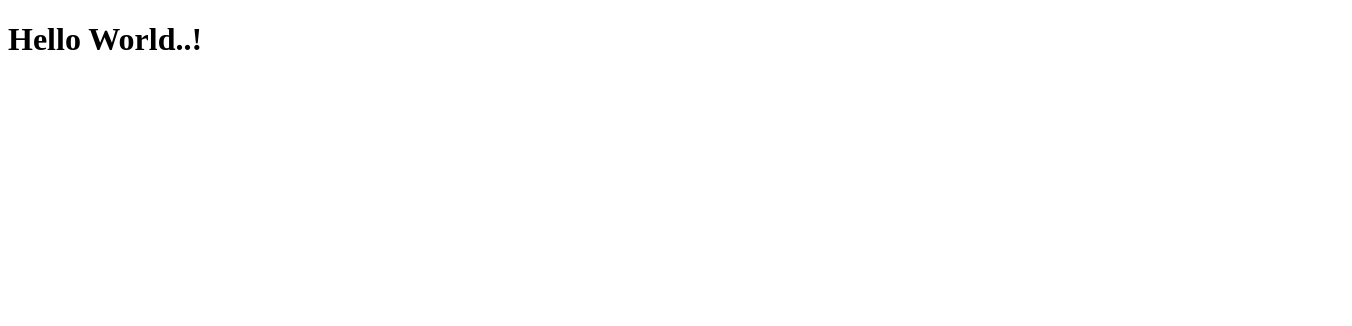
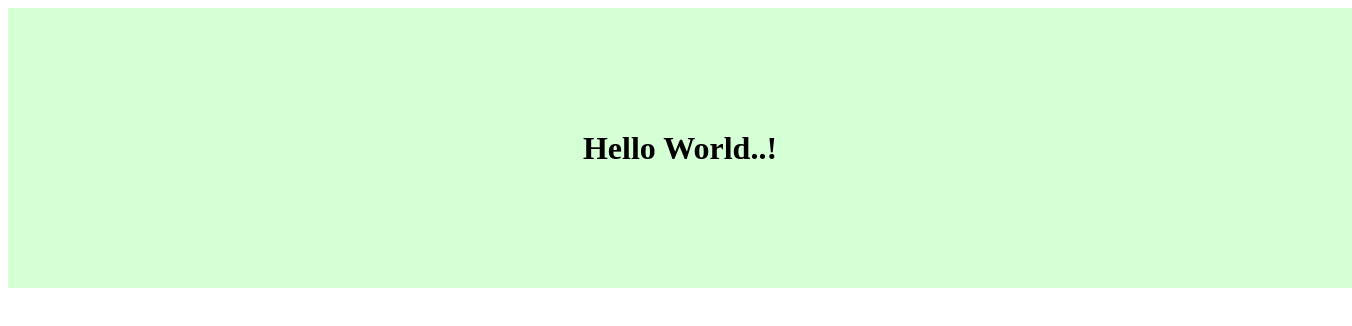
Before and after one commit to SergikEnergy/react-project-39group, a React app: page / in a window 1280 px wide. Shown: the top 326 px of the page, 1352 px wide, since content can reach past the window. Built offline with nearby package versions, Linux system fonts and the light colour scheme.

Commit message:
fix: fix webpack babelconfig

```diff
--- a/src/App.js
+++ b/src/App.jsx
@@ -1,6 +1,8 @@
+import './App.scss';
+
 export const App = () => {
   return (
-    <div className='App'>
+    <div className="wrapper">
       <h1>Hello World..!</h1>
     </div>
   );
--- /dev/null
+++ b/src/App.scss
@@ -0,0 +1,9 @@
+.wrapper {
+  display: flex;
+  align-items: center;
+  justify-content: center;
+  width: 100%;
+  min-height: 200px;
+  background-color: rgb(213, 255, 213);
+  padding: 40px;
+}
--- a/public/index.html
+++ b/src/index.html
@@ -1,11 +1,15 @@
-<!DOCTYPE html>
+<!doctype html>
 <html lang="en">
   <head>
     <meta charset="UTF-8" />
-    <meta name="viewport" content="width=device-width, initial-scale=1.0" />
+    <meta
+      name="viewport"
+      content="width=device-width, initial-scale=1.0"
+    />
     <title>Team Project</title>
   </head>
   <body>
     <div id="root"></div>
+    <script src="bundle.js"></script>
   </body>
 </html>
--- a/src/index.js
+++ b/src/index.js
@@ -1,12 +1,12 @@
-import { StrictMode } from 'react';
+import React from 'react';
 
 import { createRoot } from 'react-dom/client';
 import { App } from './App';
 
-const rootElement = document.querySelector('#root');
+const rootElement = document.getElementById('root');
 
 createRoot(rootElement).render(
-  <StrictMode>
+  <React.StrictMode>
     <App />
-  </StrictMode>
+  </React.StrictMode>,
 );
--- a/webpack.config.js
+++ b/webpack.config.js
@@ -1,6 +1,7 @@
 const path = require('path');
 const webpack = require('webpack');
 const MiniCssExtractPlugin = require('mini-css-extract-plugin');
+const HtmlWebpackPlugin = require('html-webpack-plugin');
 
 module.exports = (_env, argv) => {
   const isProdMode = argv.mode === 'production';
@@ -8,12 +9,11 @@ module.exports = (_env, argv) => {
 
   return {
     entry: path.resolve(__dirname, 'src', 'index.js'),
-    mode: 'development',
     devtool: isDevMode && 'cheap-module-source-map',
     output: {
       filename: 'bundle.js',
       path: path.resolve(__dirname, 'dist'),
-      publicPath: '/'
+      publicPath: '/',
     },
     module: {
       rules: [
@@ -23,44 +23,55 @@ module.exports = (_env, argv) => {
           use: {
             loader: 'babel-loader',
             options: {
-              presets: ['@babel/preset-env', '@babel/preset-react'],
+              presets: ['@babel/preset-env', ['@babel/preset-react', { runtime: 'automatic' }]],
               cacheDirectory: true,
               cacheCompression: false,
-              envName: isProdMode ? 'production' : 'development'
-            }
-          }
+              envName: isProdMode ? 'production' : 'development',
+            },
+          },
         },
         {
-          test: /\.css$/,
+          test: /\.(sa|sc|c)ss$/i,
           exclude: /node_modules/,
-          use: [isProdMode ? MiniCssExtractPlugin.loader : 'style-loader', +'css-loader']
+          use: [
+            isProdMode ? MiniCssExtractPlugin.loader : 'style-loader',
+            'css-loader',
+            'sass-loader',
+          ],
         },
         {
           test: /\.(png|svg|jpg|gif|jpeg)$/,
           exclude: /node_modules/,
-          use: ['file-loader']
-        }
-      ]
+          use: ['file-loader'],
+        },
+        {
+          test: /\.(png|woff|woff2|eot|ttf|svg)$/,
+          loader: 'url-loader',
+          options: { limit: false },
+        },
+      ],
     },
     resolve: {
-      extensions: ['.js', '.jsx']
+      extensions: ['.js', '.jsx'],
     },
     plugins: [
-      new webpack.HotModuleReplacementPlugin({
-        template: path.resolve(__dirname, 'public', 'index.html')
+      new webpack.HotModuleReplacementPlugin(),
+      new HtmlWebpackPlugin({
+        template: path.resolve(__dirname, 'src', 'index.html'),
       }),
       isProdMode &&
         new MiniCssExtractPlugin({
           filename: 'assets/css/[name].[contenthash:8].css',
-          chunkFilename: 'assets/css/[name].[contenthash:8].chunk.css'
-        })
+          chunkFilename: 'assets/css/[name].[contenthash:8].chunk.css',
+        }),
     ],
 
     devServer: {
-      contentBase: path.join(__dirname, 'public'),
+      static: {
+        directory: path.join(__dirname, 'public'),
+      },
       port: 3000,
       open: true,
-      hot: true
-    }
+    },
   };
 };
```
Also changed, not shown: package.json (+15 -10 lines), .eslintrc.json, .prettierrc.json, 1 other file (tests, documents, lock files or other folders).
